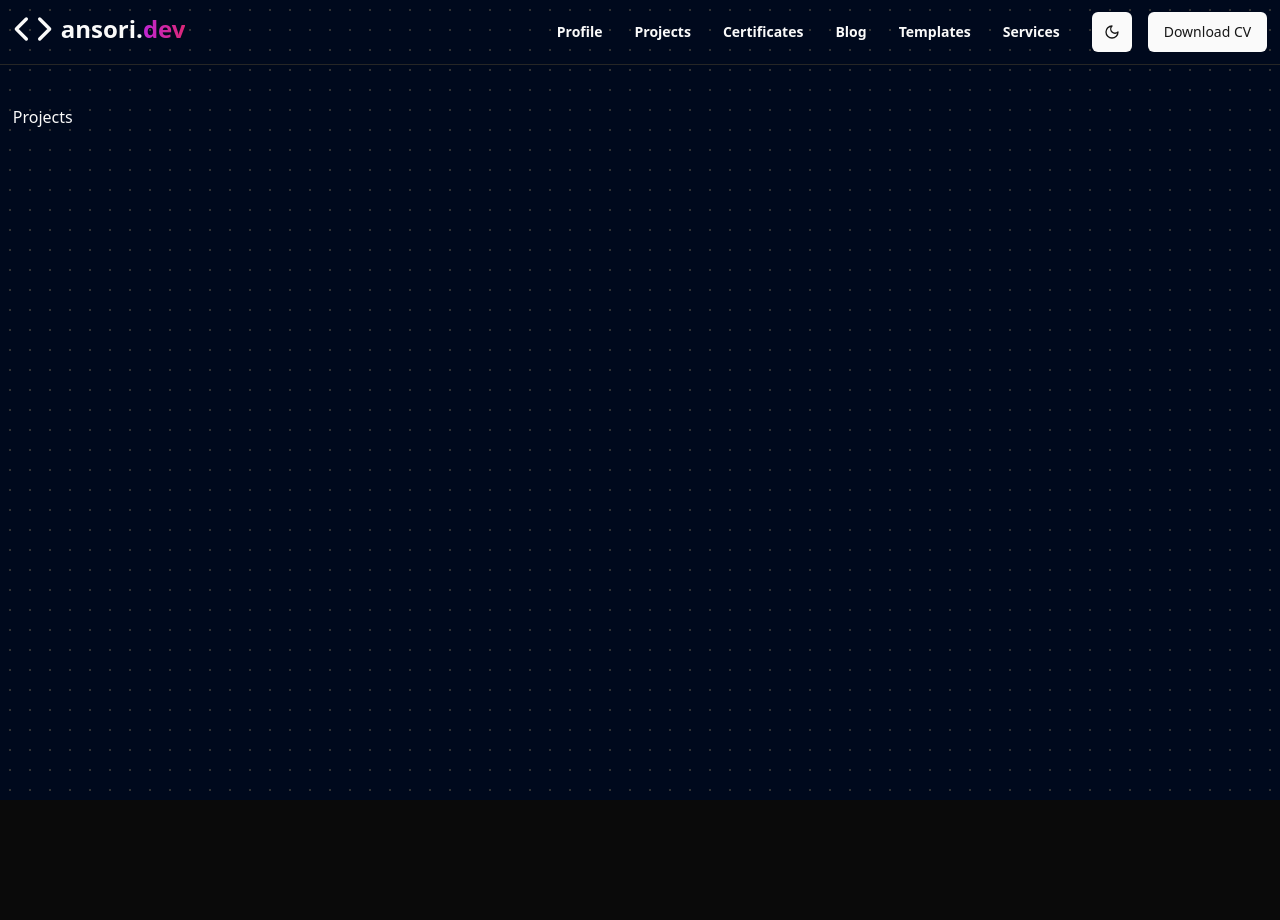
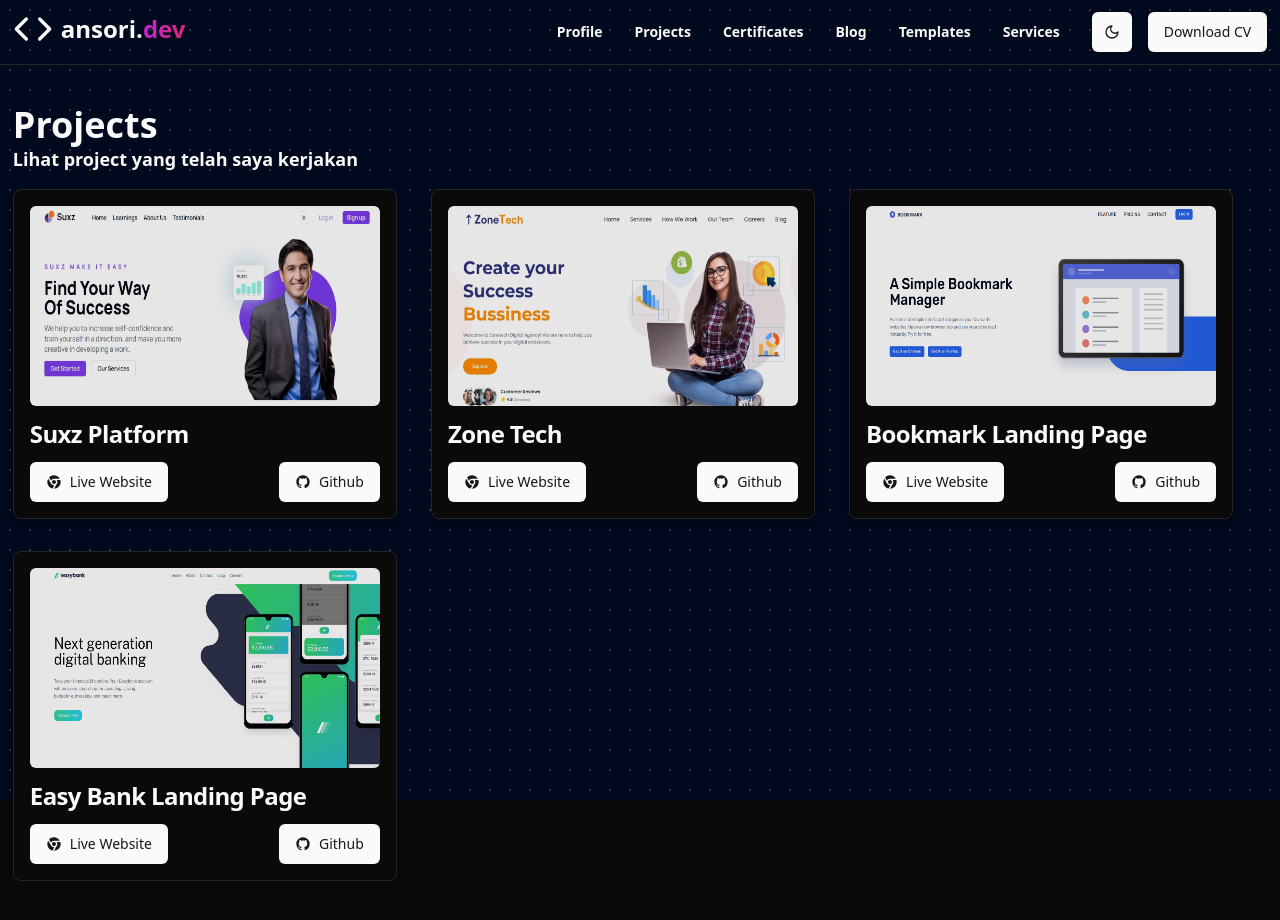
Before and after one commit to fitronansori/next-ansoridev, a Next.js app: page /projects in a window 1280 px wide. Before the commit the page ends 800 px from the top, so only its background shows below. Built offline with nearby package versions, Linux system fonts and the light colour scheme.

Commit message:
add Projects page component

```diff
--- a/src/app/(root)/projects/page.tsx
+++ b/src/app/(root)/projects/page.tsx
@@ -1,7 +1,25 @@
+import Title from "@/components/common/Title";
+import CardProject from "@/components/layouts/card/CardProject";
+import { projectData } from "@/constants/data";
+
 const ProjectsPage = () => {
   return (
     <section className="py-5 lg:py-10">
-      <div className="container">Projects</div>
+      <div className="container space-y-4">
+        <Title title="Projects" desc="Lihat project yang telah saya kerjakan" />
+
+        <div className="grid grid-cols-1 md:grid-cols-2 lg:grid-cols-3 place-items-center lg:place-items-start gap-4 lg:gap-x-0 lg:gap-y-8">
+          {projectData.map((item) => (
+            <CardProject
+              key={item.id}
+              title={item.title}
+              github={item.github}
+              website={item.website}
+              image={item.image}
+            />
+          ))}
+        </div>
+      </div>
     </section>
   );
 };
```
